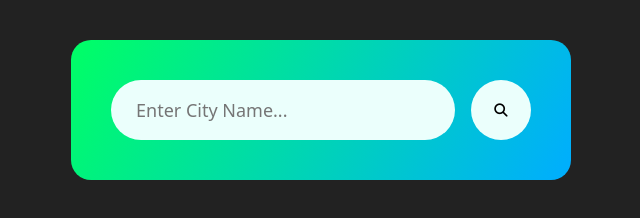
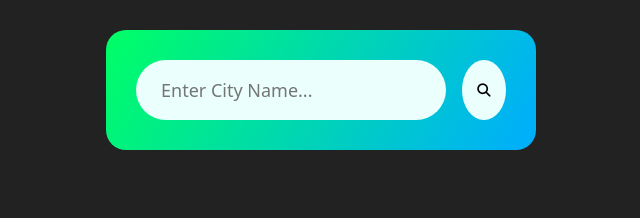
Before and after one commit to Subrata-20/Weather_App, a plain HTML site: page Project 2- Weather App/index.html in a window 1280 px wide. Shown: the whole page, without its empty margins (319-959 px from the left). Drawn offline with Linux system fonts and the light colour scheme.

Commit message:
style.css

```diff
--- a/Project 2- Weather App/style.css
+++ b/Project 2- Weather App/style.css
@@ -89,3 +89,16 @@ body{
     color: red;
     display: none;
 }
+@media only screen and (min-width: 430px){
+    .container{
+    width: 90%;
+    max-width: 430px;
+    background: linear-gradient(120deg, #00ff65, #00adff);
+    margin:  90px auto 0;
+    color: #fff;
+    border-radius: 20px;
+    padding: 30px 30px;
+    text-align: center;
+    margin-top: 30px;
+}
+}
```
